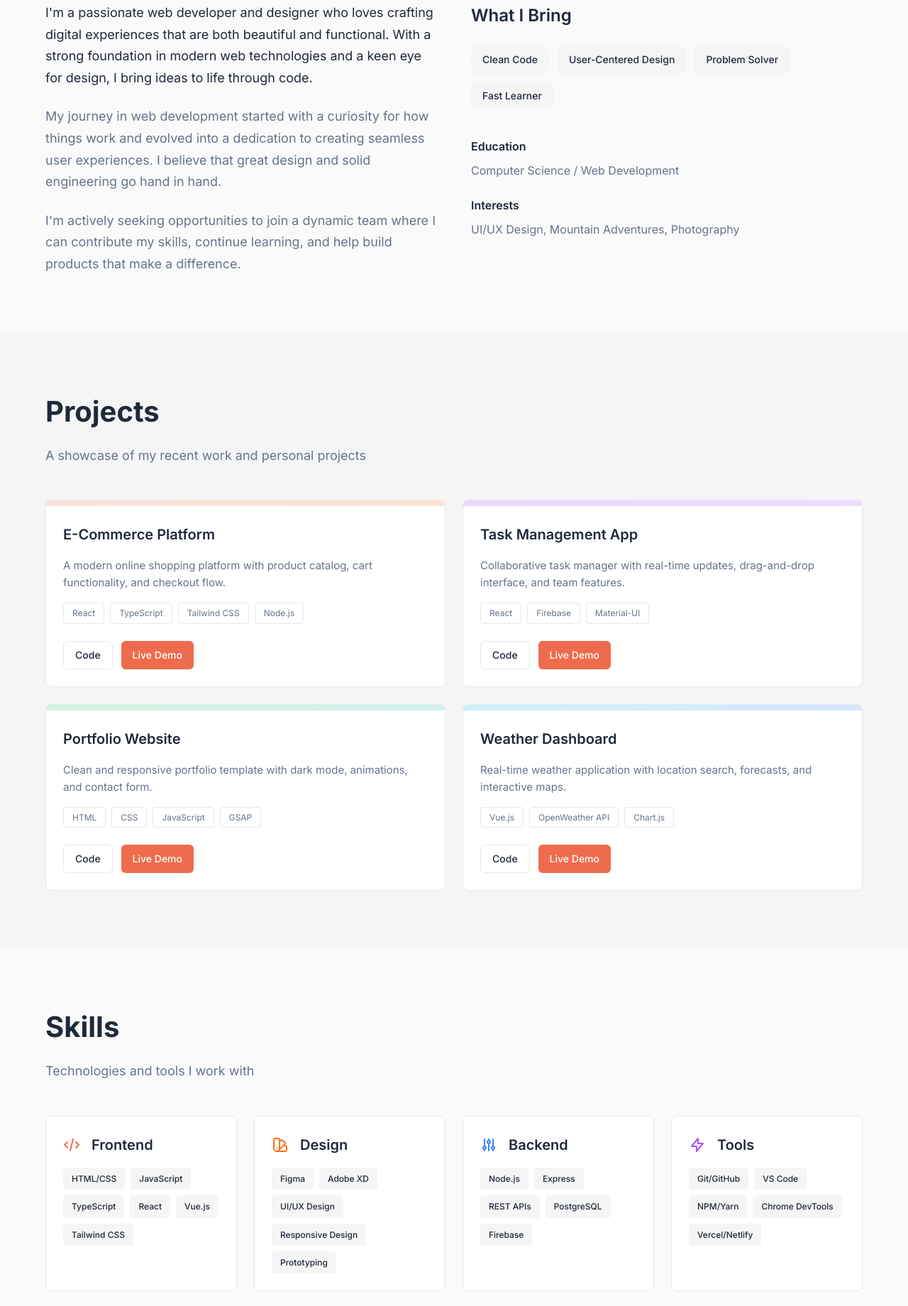
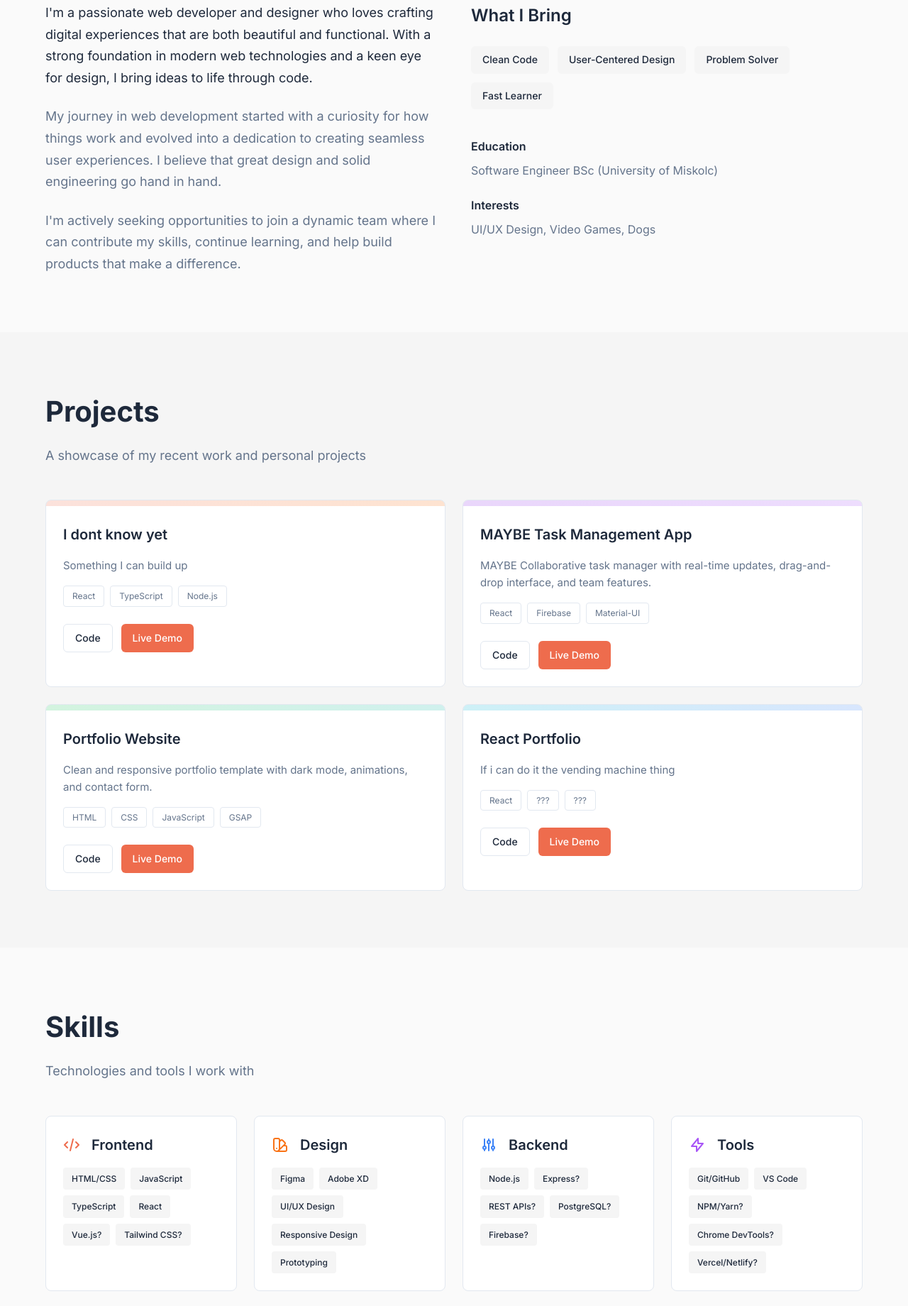
Before and after one commit to r1eszter/reszter-portfolio-html, a plain HTML site: page index.html in a window 1280 px wide. Shown: the part 957-2797 px from the top of the page at 71% size. Drawn offline with Linux system fonts and the light colour scheme.

Commit message:
Update portfolio details and contact information

```diff
--- a/index.html
+++ b/index.html
@@ -3,7 +3,7 @@
 <head>
     <meta charset="UTF-8">
     <meta name="viewport" content="width=device-width, initial-scale=1.0">
-    <title>Eszter Ronto - Web Developer & Designer Portfolio</title>
+    <title>Eszter Ronto - Portfolio</title>
     <meta name="description" content="Professional portfolio of Eszter Ronto - Web Developer and Designer. Showcasing creative projects, technical skills, and design work to help bring your digital ideas to life.">
     <meta property="og:title" content="Eszter Ronto - Web Developer & Designer">
     <meta property="og:description" content="Explore my portfolio featuring web development and design projects. Let's create something beautiful together!">
@@ -54,20 +54,19 @@
                 <p class="hero-subtitle">Web Developer & Designer</p>
                 <p class="hero-description">
                     Creating beautiful, functional digital experiences with clean code and thoughtful design.
-                    Let's bring your ideas to life.
                 </p>
                 <div class="hero-buttons">
                     <a href="#projects" class="btn btn-primary">View My Work →</a>
-                    <a href="#contact" class="btn btn-outline">Get In Touch</a>
+                    <a href="#contact" class="btn btn-outline">Get In Touch</a>  <!-- maybe download cv.pdf instead? -->
                 </div>
                 <div class="social-links">
-                    <a href="https://github.com" target="_blank" rel="noopener noreferrer" aria-label="GitHub">
+                    <a href="https://github.com/r1eszter" target="_blank" rel="noopener noreferrer" aria-label="GitHub">
                         <svg width="24" height="24" fill="currentColor" viewBox="0 0 24 24"><path d="M12 0c-6.626 0-12 5.373-12 12 0 5.302 3.438 9.8 8.207 11.387.599.111.793-.261.793-.577v-2.234c-3.338.726-4.033-1.416-4.033-1.416-.546-1.387-1.333-1.756-1.333-1.756-1.089-.745.083-.729.083-.729 1.205.084 1.839 1.237 1.839 1.237 1.07 1.834 2.807 1.304 3.492.997.107-.775.418-1.305.762-1.604-2.665-.305-5.467-1.334-5.467-5.931 0-1.311.469-2.381 1.236-3.221-.124-.303-.535-1.524.117-3.176 0 0 1.008-.322 3.301 1.23.957-.266 1.983-.399 3.003-.404 1.02.005 2.047.138 3.006.404 2.291-1.552 3.297-1.23 3.297-1.23.653 1.653.242 2.874.118 3.176.77.84 1.235 1.911 1.235 3.221 0 4.609-2.807 5.624-5.479 5.921.43.372.823 1.102.823 2.222v3.293c0 .319.192.694.801.576 4.765-1.589 8.199-6.086 8.199-11.386 0-6.627-5.373-12-12-12z"/></svg>
                     </a>
-                    <a href="https://linkedin.com" target="_blank" rel="noopener noreferrer" aria-label="LinkedIn">
+                    <a href="https://hu.linkedin.com/in/eszter-ront%C3%B3-845592316" target="_blank" rel="noopener noreferrer" aria-label="LinkedIn">
                         <svg width="24" height="24" fill="currentColor" viewBox="0 0 24 24"><path d="M19 0h-14c-2.761 0-5 2.239-5 5v14c0 2.761 2.239 5 5 5h14c2.762 0 5-2.239 5-5v-14c0-2.761-2.238-5-5-5zm-11 19h-3v-11h3v11zm-1.5-12.268c-.966 0-1.75-.79-1.75-1.764s.784-1.764 1.75-1.764 1.75.79 1.75 1.764-.783 1.764-1.75 1.764zm13.5 12.268h-3v-5.604c0-3.368-4-3.113-4 0v5.604h-3v-11h3v1.765c1.396-2.586 7-2.777 7 2.476v6.759z"/></svg>
                     </a>
-                    <a href="mailto:eszter@example.com" aria-label="Email">
+                    <a href="mailto:ronto.eszter@gmail.com" aria-label="Email">
                         <svg width="24" height="24" fill="currentColor" viewBox="0 0 24 24"><path d="M0 3v18h24v-18h-24zm21.518 2l-9.518 7.713-9.518-7.713h19.036zm-19.518 14v-11.817l10 8.104 10-8.104v11.817h-20z"/></svg>
                     </a>
                 </div>
@@ -110,11 +109,11 @@
                     <div class="about-info">
                         <div>
                             <h4>Education</h4>
-                            <p>Computer Science / Web Development</p>
+                            <p>Software Engineer BSc (University of Miskolc)</p>
                         </div>
                         <div>
                             <h4>Interests</h4>
-                            <p>UI/UX Design, Mountain Adventures, Photography</p>
+                            <p>UI/UX Design, Video Games, Dogs</p>
                         </div>
                     </div>
                 </div>
@@ -131,12 +130,11 @@
                 <div class="project-card">
                     <div class="project-header coral"></div>
                     <div class="project-content">
-                        <h3>E-Commerce Platform</h3>
-                        <p>A modern online shopping platform with product catalog, cart functionality, and checkout flow.</p>
+                        <h3>I dont know yet</h3>
+                        <p>Something I can build up</p>
                         <div class="tech-tags">
                             <span class="tech-tag">React</span>
                             <span class="tech-tag">TypeScript</span>
-                            <span class="tech-tag">Tailwind CSS</span>
                             <span class="tech-tag">Node.js</span>
                         </div>
                         <div class="project-links">
@@ -148,8 +146,8 @@
                 <div class="project-card">
                     <div class="project-header purple"></div>
                     <div class="project-content">
-                        <h3>Task Management App</h3>
-                        <p>Collaborative task manager with real-time updates, drag-and-drop interface, and team features.</p>
+                        <h3>MAYBE Task Management App</h3>
+                        <p>MAYBE Collaborative task manager with real-time updates, drag-and-drop interface, and team features.</p>
                         <div class="tech-tags">
                             <span class="tech-tag">React</span>
                             <span class="tech-tag">Firebase</span>
@@ -181,12 +179,12 @@
                 <div class="project-card">
                     <div class="project-header blue"></div>
                     <div class="project-content">
-                        <h3>Weather Dashboard</h3>
-                        <p>Real-time weather application with location search, forecasts, and interactive maps.</p>
+                        <h3>React Portfolio</h3>
+                        <p>If i  can do it the vending machine thing</p>
                         <div class="tech-tags">
-                            <span class="tech-tag">Vue.js</span>
-                            <span class="tech-tag">OpenWeather API</span>
-                            <span class="tech-tag">Chart.js</span>
+                            <span class="tech-tag">React</span>
+                            <span class="tech-tag">???</span>
+                            <span class="tech-tag">???</span>
                         </div>
                         <div class="project-links">
                             <a href="#" class="btn btn-sm btn-outline">Code</a>
@@ -214,8 +212,8 @@
                         <span class="skill-badge">JavaScript</span>
                         <span class="skill-badge">TypeScript</span>
                         <span class="skill-badge">React</span>
-                        <span class="skill-badge">Vue.js</span>
-                        <span class="skill-badge">Tailwind CSS</span>
+                        <span class="skill-badge">Vue.js?</span>
+                        <span class="skill-badge">Tailwind CSS?</span>
                     </div>
                 </div>
                 <div class="skill-card">
@@ -238,10 +236,10 @@
                     </div>
                     <div class="skill-tags">
                         <span class="skill-badge">Node.js</span>
-                        <span class="skill-badge">Express</span>
-                        <span class="skill-badge">REST APIs</span>
-                        <span class="skill-badge">PostgreSQL</span>
-                        <span class="skill-badge">Firebase</span>
+                        <span class="skill-badge">Express?</span>
+                        <span class="skill-badge">REST APIs?</span>
+                        <span class="skill-badge">PostgreSQL?</span>
+                        <span class="skill-badge">Firebase?</span>
                     </div>
                 </div>
                 <div class="skill-card">
@@ -252,9 +250,9 @@
                     <div class="skill-tags">
                         <span class="skill-badge">Git/GitHub</span>
                         <span class="skill-badge">VS Code</span>
-                        <span class="skill-badge">NPM/Yarn</span>
-                        <span class="skill-badge">Chrome DevTools</span>
-                        <span class="skill-badge">Vercel/Netlify</span>
+                        <span class="skill-badge">NPM/Yarn?</span>
+                        <span class="skill-badge">Chrome DevTools?</span>
+                        <span class="skill-badge">Vercel/Netlify?</span>
                     </div>
                 </div>
             </div>
@@ -272,21 +270,21 @@
                     <svg width="20" height="20" fill="none" stroke="currentColor" viewBox="0 0 24 24"><path stroke-linecap="round" stroke-linejoin="round" stroke-width="2" d="M3 8l7.89 5.26a2 2 0 002.22 0L21 8M5 19h14a2 2 0 002-2V7a2 2 0 00-2-2H5a2 2 0 00-2 2v10a2 2 0 002 2z"/></svg>
                     <div>
                         <h4>Email</h4>
-                        <a href="mailto:eszter@example.com">eszter@example.com</a>
+                        <a href="mailto:ronto.eszter@gmail.com">ronto.eszter@gmail.com</a>
                     </div>
                 </div>
                 <div class="contact-card">
                     <svg width="20" height="20" fill="currentColor" viewBox="0 0 24 24"><path d="M19 0h-14c-2.761 0-5 2.239-5 5v14c0 2.761 2.239 5 5 5h14c2.762 0 5-2.239 5-5v-14c0-2.761-2.238-5-5-5zm-11 19h-3v-11h3v11zm-1.5-12.268c-.966 0-1.75-.79-1.75-1.764s.784-1.764 1.75-1.764 1.75.79 1.75 1.764-.783 1.764-1.75 1.764zm13.5 12.268h-3v-5.604c0-3.368-4-3.113-4 0v5.604h-3v-11h3v1.765c1.396-2.586 7-2.777 7 2.476v6.759z"/></svg>
                     <div>
                         <h4>LinkedIn</h4>
-                        <a href="https://linkedin.com" target="_blank" rel="noopener noreferrer">linkedin.com/in/eszter</a>
+                        <a href="https://hu.linkedin.com/in/eszter-ront%C3%B3-845592316" target="_blank" rel="noopener noreferrer">https://hu.linkedin.com/in/eszter-ront%C3%B3-845592316</a>
                     </div>
                 </div>
                 <div class="contact-card">
                     <svg width="20" height="20" fill="currentColor" viewBox="0 0 24 24"><path d="M12 0c-6.626 0-12 5.373-12 12 0 5.302 3.438 9.8 8.207 11.387.599.111.793-.261.793-.577v-2.234c-3.338.726-4.033-1.416-4.033-1.416-.546-1.387-1.333-1.756-1.333-1.756-1.089-.745.083-.729.083-.729 1.205.084 1.839 1.237 1.839 1.237 1.07 1.834 2.807 1.304 3.492.997.107-.775.418-1.305.762-1.604-2.665-.305-5.467-1.334-5.467-5.931 0-1.311.469-2.381 1.236-3.221-.124-.303-.535-1.524.117-3.176 0 0 1.008-.322 3.301 1.23.957-.266 1.983-.399 3.003-.404 1.02.005 2.047.138 3.006.404 2.291-1.552 3.297-1.23 3.297-1.23.653 1.653.242 2.874.118 3.176.77.84 1.235 1.911 1.235 3.221 0 4.609-2.807 5.624-5.479 5.921.43.372.823 1.102.823 2.222v3.293c0 .319.192.694.801.576 4.765-1.589 8.199-6.086 8.199-11.386 0-6.627-5.373-12-12-12z"/></svg>
                     <div>
                         <h4>GitHub</h4>
-                        <a href="https://github.com" target="_blank" rel="noopener noreferrer">github.com/eszter</a>
+                        <a href="https://github.com/r1eszter" target="_blank" rel="noopener noreferrer">https://github.com/r1eszter</a>
                     </div>
                 </div>
             </div>
@@ -316,15 +314,15 @@
     <!-- Footer -->
     <footer class="footer">
         <div class="container footer-container">
-            <p>© 2024 Eszter Ronto. Built with ❤️ and passion</p>
+            <p>© 2025 Eszter Ronto </p>
             <div class="footer-links">
-                <a href="https://github.com" target="_blank" rel="noopener noreferrer" aria-label="GitHub">
+                <a href="https://github.com/r1eszter" target="_blank" rel="noopener noreferrer" aria-label="GitHub">
                     <svg width="20" height="20" fill="currentColor" viewBox="0 0 24 24"><path d="M12 0c-6.626 0-12 5.373-12 12 0 5.302 3.438 9.8 8.207 11.387.599.111.793-.261.793-.577v-2.234c-3.338.726-4.033-1.416-4.033-1.416-.546-1.387-1.333-1.756-1.333-1.756-1.089-.745.083-.729.083-.729 1.205.084 1.839 1.237 1.839 1.237 1.07 1.834 2.807 1.304 3.492.997.107-.775.418-1.305.762-1.604-2.665-.305-5.467-1.334-5.467-5.931 0-1.311.469-2.381 1.236-3.221-.124-.303-.535-1.524.117-3.176 0 0 1.008-.322 3.301 1.23.957-.266 1.983-.399 3.003-.404 1.02.005 2.047.138 3.006.404 2.291-1.552 3.297-1.23 3.297-1.23.653 1.653.242 2.874.118 3.176.77.84 1.235 1.911 1.235 3.221 0 4.609-2.807 5.624-5.479 5.921.43.372.823 1.102.823 2.222v3.293c0 .319.192.694.801.576 4.765-1.589 8.199-6.086 8.199-11.386 0-6.627-5.373-12-12-12z"/></svg>
                 </a>
-                <a href="https://linkedin.com" target="_blank" rel="noopener noreferrer" aria-label="LinkedIn">
+                <a href="https://hu.linkedin.com/in/eszter-ront%C3%B3-845592316" target="_blank" rel="noopener noreferrer" aria-label="LinkedIn">
                     <svg width="20" height="20" fill="currentColor" viewBox="0 0 24 24"><path d="M19 0h-14c-2.761 0-5 2.239-5 5v14c0 2.761 2.239 5 5 5h14c2.762 0 5-2.239 5-5v-14c0-2.761-2.238-5-5-5zm-11 19h-3v-11h3v11zm-1.5-12.268c-.966 0-1.75-.79-1.75-1.764s.784-1.764 1.75-1.764 1.75.79 1.75 1.764-.783 1.764-1.75 1.764zm13.5 12.268h-3v-5.604c0-3.368-4-3.113-4 0v5.604h-3v-11h3v1.765c1.396-2.586 7-2.777 7 2.476v6.759z"/></svg>
                 </a>
-                <a href="mailto:eszter@example.com" aria-label="Email">
+                <a href="mailto:ronto.eszter@gmail.com" aria-label="Email">
                     <svg width="20" height="20" fill="none" stroke="currentColor" viewBox="0 0 24 24"><path stroke-linecap="round" stroke-linejoin="round" stroke-width="2" d="M3 8l7.89 5.26a2 2 0 002.22 0L21 8M5 19h14a2 2 0 002-2V7a2 2 0 00-2-2H5a2 2 0 00-2 2v10a2 2 0 002 2z"/></svg>
                 </a>
             </div>
```
